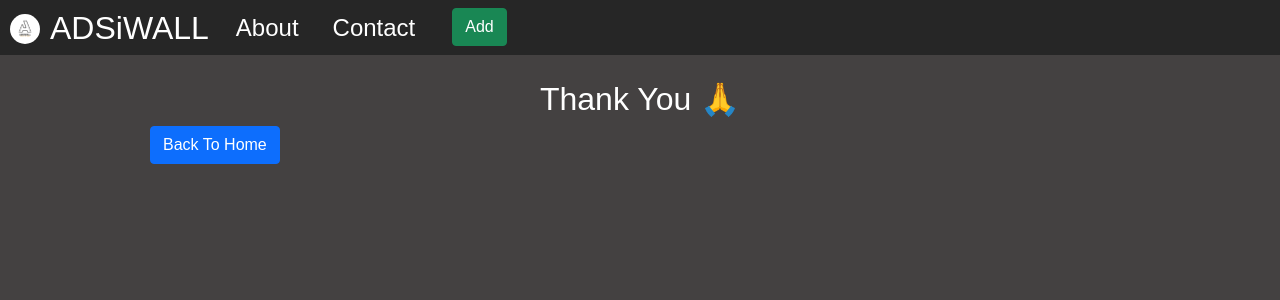
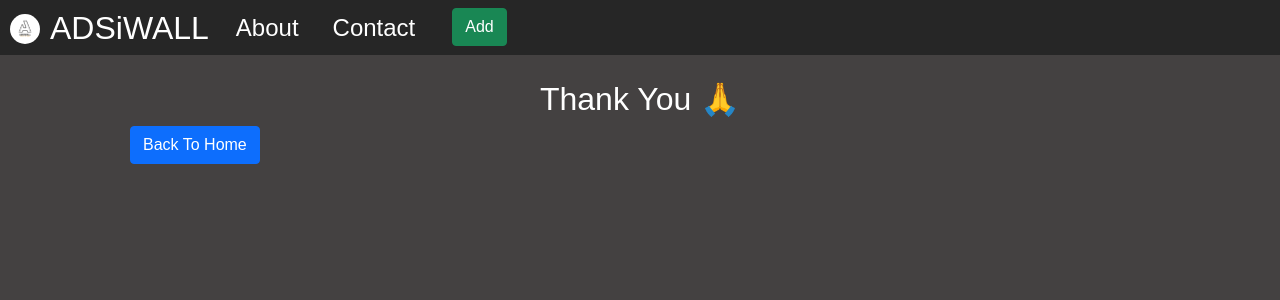
Before and after one commit to NobelRoyP/ADSiWALL-REACT-APP, a React (Create React App) app: page /thanks in a window 1280 px wide. Shown: the top 300 px of the page. Built offline with nearby package versions, Linux system fonts and the light colour scheme.

Commit message:
Update App.css

```diff
--- a/src/App.css
+++ b/src/App.css
@@ -103,7 +103,7 @@ nav a:hover {
     text-align: center;
 }
 .Thanks-area .btn{
-     margin-left: 150px;
+     margin-left: 130px;
 }
 
 .About-area a {
```
